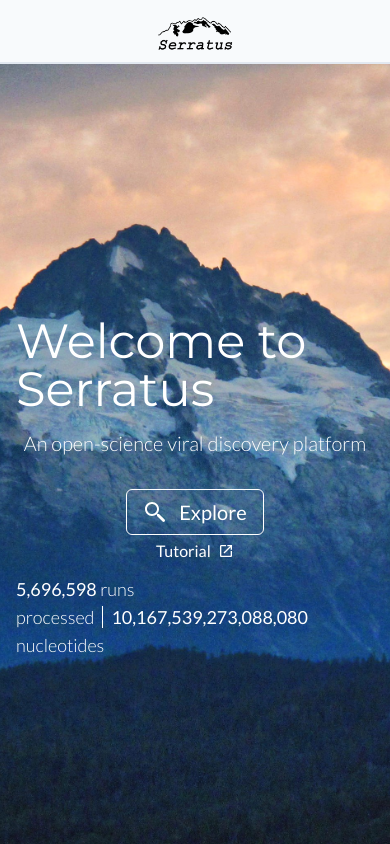
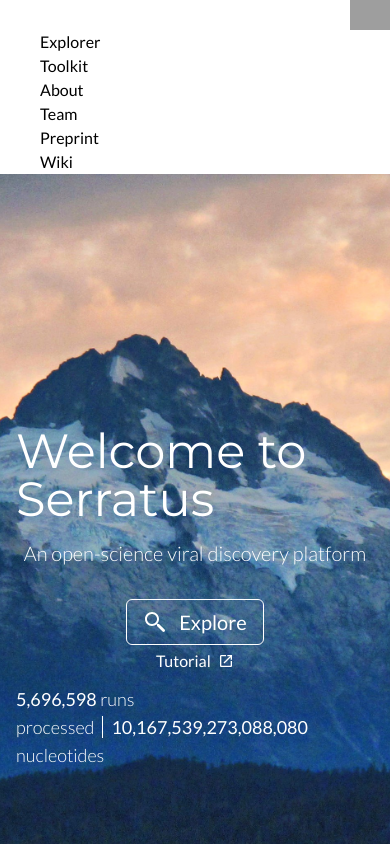
Before and after one commit to serratus-bio/serratus.io, a React (Create React App) app: page / in a window 390 px wide. Built offline with nearby package versions, Linux system fonts and the light colour scheme; grey boxes are pictures that could not be loaded.

Commit message:
basic responsive nav

```diff
--- a/src/components/Navbar.tsx
+++ b/src/components/Navbar.tsx
@@ -5,13 +5,14 @@
 
 export const Navbar = () => {
     return (
+        <>
             <div className='flex font-montserrat font-medium'>
-            <div className='flex sm:hidden w-full justify-center items-center text-center h-16 bg-gray-50 border-b-2 border-gray-200'>
+                <div className='hidden w-full justify-center items-center text-center h-16 bg-gray-50 border-b-2 border-gray-200'>
                     <NavLink exact to={routes.home.path} className='block w-20 h-8 m-auto'>
                         <img src='/logo.png' alt='logo' />
                     </NavLink>
                 </div>
-            <div className='hidden sm:flex flex-row w-screen bg-gray-50 sm:p-4 justify-between z-10 border-b-2  border-gray-200'>
+                <div className='hidden lg:flex flex-row w-screen bg-gray-50 sm:p-4 justify-between z-10 border-b-2  border-gray-200'>
                     <NavLink exact to={routes.home.path} className='ml-10 w-20 h-8 '>
                         <img src='/logo.png' alt='logo'></img>
                     </NavLink>
@@ -57,5 +58,58 @@
                     </div>
                 </div>
             </div>
+            <div className='flex flex-col min-w-full lg:hidden'>
+                <div className='flex justify-end'>
+                    <button id='hamburger'>
+                        <img
+                            className='toggle block'
+                            src='https://img.icons8.com/fluent-systems-regular/2x/menu-squared-2.png'
+                            width='40'
+                            height='40'
+                        />
+                    </button>
+                </div>
+                <div className='lg:hidden flex flex-col'>
+                    <NavLink
+                        exact
+                        to={routes.explorerIntro.path}
+                        className='ml-10 hover:text-blue-800'
+                        activeClassName='text-blue-600'>
+                        Explorer
+                    </NavLink>
+                    <NavLink
+                        exact
+                        to={routes.toolkit.path}
+                        className='ml-10 hover:text-blue-800'
+                        activeClassName='text-blue-600'>
+                        Toolkit
+                    </NavLink>
+                    <NavLink
+                        exact
+                        to={routes.about.path}
+                        className='ml-10 hover:text-blue-800'
+                        activeClassName='text-blue-600'>
+                        About
+                    </NavLink>
+                    <NavLink
+                        exact
+                        to={routes.team.path}
+                        className='ml-10 hover:text-blue-800'
+                        activeClassName='text-blue-600'>
+                        Team
+                    </NavLink>
+                    <ExternalLink
+                        href='https://www.biorxiv.org/content/10.1101/2020.08.07.241729v2'
+                        className='ml-10 hover:text-blue-800'>
+                        Preprint
+                    </ExternalLink>
+                    <ExternalLink
+                        href='https://github.com/ababaian/serratus/wiki'
+                        className='ml-10 hover:text-blue-800'>
+                        Wiki
+                    </ExternalLink>
+                </div>
+            </div>
+        </>
     )
 }
```
Lines whose indentation alone changed are shown as unchanged.
